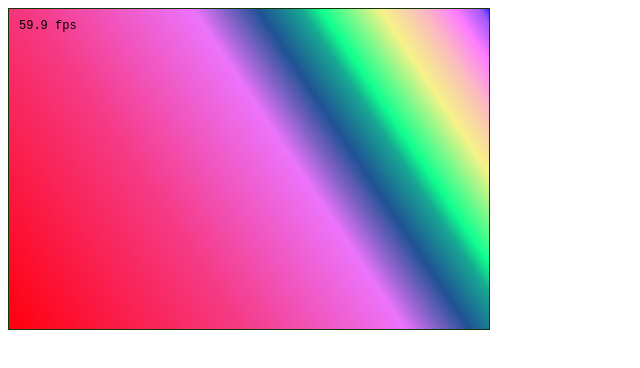
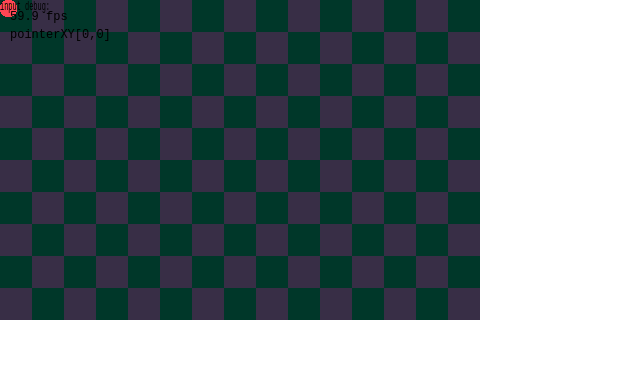
Before and after one commit to blufiro/DumDeeDungeon, a plain HTML site: page index.html in a window 1280 px wide. Shown: the whole page, without its empty margins (0-640 px from the left). Drawn offline with Linux system fonts and the light colour scheme.

Commit message:
added mouse and touch input changed bg and player graphic

```diff
--- a/index.html
+++ b/index.html
@@ -2,17 +2,23 @@
 <html>
 
 <head>
+	<title>Dum Dee Dungeon v0.1</title>
+	<!-- iOS and Android meta tags -->
+	<meta name="viewport" content="width=device-width, initial-scale=1.0, user-scalable=no">
+	<meta name="apple-mobile-web-app-capable" content="yes">
+	<meta name="format-detection" content="telephone=no">
+
+	<!-- scripts to include -->
 <script src="util.js"></script>
 <script src="main.js"></script>
 </head>
 
-<body>
+<body style="margin:0px">
 
-<canvas id="canvas" width="480" height="320" style="border:1px solid #123608;">Your browser does not support html5 canvas</canvas>
+<canvas id="canvas" width="480" height="320" style="border:0px solid #123608;">Your browser does not support html5 canvas</canvas>
 
 
 <script>
-// run main
 try
 {
 	main();
--- a/main.js
+++ b/main.js
@@ -6,7 +6,7 @@ var context;
 var resources;
 var playerGob;
 var intervalID;
-var showFPS = true;
+var showDebugInfo = true;
 
 function main()
 {
@@ -19,12 +19,14 @@ function main()
 	context = canvas.getContext("2d");
 
 	// input event listeners
-	registerInputEvents(window);
+	registerInputEvents(canvas, true);
 }
 
 function onResourcesLoaded()
 {
 	var imgs = {
+		"player" : "images/player.png",
+		"bg" : "images/bg.png",
 		"gradient" : "images/gradient.jpg"
 	};
 
@@ -36,17 +38,19 @@ function init()
 {
 	console.log("init()");
 
+	bgGob = new GameObject();
+	bgGob.sprite = new ImageSprite( resources.images["bg"] );
 	playerGob = new Player();
 
 	intervalID = setInterval(mainloop, 1000.0/60.0);
-	//mainloop();
 }
 
 function mainloop()
 {
 	update();
 	draw();
-	drawFPS();
+	drawDebugInfo();
+	Input.pointerUpdate();
 }
 
 function update()
@@ -59,22 +63,27 @@ function draw()
 {
 	context.clearRect(0,0, w, h);
 
-	context.fillStyle='#712033';
-	context.fillRect(50,50,100,80);
+	// context.fillStyle='#712033';
+	// context.fillRect(50,50,100,80);
 
-
+	bgGob.draw(context);
 	playerGob.draw(context);
 }
 
-function drawFPS()
+function drawDebugInfo()
 {
-	if(showFPS)
+	if(showDebugInfo)
 	{
-		// fps
 		context.setTransform(1,0,0,1,0,0);
 		context.font="12px Monospace";
 		context.fillStyle="#000000";
+
+		// fps
 		context.fillText(getFpsString(), 10, 20);
+
+		// mouse / touch pos
+		context.fillText("pointerXY["+Input.pointerX+","+Input.pointerY+"]", 10, 38);
+		context.fillText("input debug:",Input.debugString, 10, 50);
 	}
 }
 
@@ -84,7 +93,7 @@ function drawFPS()
 function Player()
 {
 	GameObject.call(this);
-	this.sprite = new ImageSprite( resources.images["gradient"] );
+	this.sprite = new ImageSprite( resources.images["player"] );
 
 	//this.vx = 1;
 
@@ -120,4 +129,10 @@ Player.prototype.update = function()
 	{
 		this.y += 5;
 	}
+
+	if(Input.pointerIsPressed || Input.pointerIsReleased)
+	{
+		this.x = Input.pointerX;
+		this.y = Input.pointerY;
+	}
 };
--- a/util.js
+++ b/util.js
@@ -49,36 +49,10 @@ var Keys = {
     ALT : 18,
     ESC : 27,
     SPACE : 32,
-    LEFT_ARROW : 37,
-    UP_ARROW : 38,
-    RIGHT_ARROW : 39,
-    DOWN_ARROW : 40,
-    A : 65,
-    B : 66,
-    C : 67,
-    D : 68,
-    E : 69,
-    F : 70,
-    G : 71,
-    H : 72,
-    I : 73,
-    J : 74,
-    K : 75,
-    L : 76,
-    M : 77,
-    N : 78,
-    O : 79,
-    P : 80,
-    Q : 81,
-    R : 82,
-    S : 83,
-    T : 84,
-    U : 85,
-    V : 86,
-    W : 87,
-    X : 88,
-    Y : 89,
-    Z : 90,
+    LEFT_ARROW : 37, UP_ARROW : 38, RIGHT_ARROW : 39, DOWN_ARROW : 40,
+    A : 65, B : 66, C : 67, D : 68, E : 69, F : 70, G : 71, H : 72, I : 73,
+    J : 74, K : 75, L : 76, M : 77, N : 78, O : 79, P : 80, Q : 81, R : 82,
+    S : 83, T : 84, U : 85, V : 86, W : 87, X : 88, Y : 89, Z : 90,
 };
 
 var Input = {
@@ -91,13 +65,99 @@ var Input = {
     keyRelease : function (evt)
     {
         this.keys[evt.keyCode] = 0;
+    },
+    pointerX : 0,
+    pointerY : 0,
+    pointerIsPressed : false,
+    pointerIsReleased : false,
+    pointerIsDown : false,
+    debugString : "",
+    pointerUpdate : function()
+    {
+        this.pointerIsPressed = false;
+        this.pointerIsReleased = false;
+        debugString = "";
+    },
+    pointerStart : function(x,y)
+    {
+        this.pointerMove(x,y);
+        this.pointerIsDown = true;
+        this.pointerIsPressed = true;
+    },
+    pointerMove : function (x,y)
+    {
+        this.pointerX = x + document.body.scrollLeft + document.documentElement.scrollLeft - canvas.offsetLeft;
+        this.pointerY = y + document.body.scrollTop + document.documentElement.scrollTop - canvas.offsetTop;
+    },
+    pointerEnd : function (x,y)
+    {
+        this.pointerMove(x,y);
+        this.pointerIsDown = false;
+        this.pointerIsReleased = true;
+    },
+    mouseDown : function(evt)
+    {
+        this.pointerStart(evt.clientX, evt.clientY);
+        debugString += "mouseDown,";
+    },
+    mouseMove : function(evt)
+    {
+        this.pointerMove(evt.clientX, evt.clientY);
+        debugString += "mouseMove,";
+    },
+    mouseUp : function(evt)
+    {
+        this.pointerEnd(evt.clientX, evt.clientY);
+        debugString += "mouseUp,";
+    },
+    touchStart : function(evt)
+    {
+        evt.preventDefault();
+        this.pointerStart(evt.targetTouches[0].clientX, evt.targetTouches[0].clientY);
+        debugString += "touchStart,";
+    },
+    touchMove : function(evt)
+    {
+        evt.preventDefault();
+        this.pointerMove(evt.targetTouches[0].clientX, evt.targetTouches[0].clientY);
+        debugString += "touchMove,";
+    },
+    touchEnd : function(evt)
+    {
+        evt.preventDefault();
+        // touch end does not have any touches or targetTouches, so we use changedTouches
+        this.pointerEnd(evt.changedTouches[0].clientX, evt.changedTouches[0].clientY);
+        debugString += "touchEnd,";
+    },
+};
+Input.pointerUpdate.bind(Input);
+
+function registerInputEvents(canvas, preventScrolling)
+{
+    console.log("registerInputEvents", window);
+
+    // key events
+    window.addEventListener("keydown", Input.keyPress.bind(Input), false);
+    window.addEventListener("keyup", Input.keyRelease.bind(Input), false);
+
+    // mouse events
+    canvas.addEventListener("mousedown", Input.mouseDown.bind(Input), false);
+    canvas.addEventListener("mousemove", Input.mouseMove.bind(Input), false);
+    document.body.addEventListener("mouseup", Input.mouseUp.bind(Input), false);
+
+    // touch events
+    canvas.addEventListener("touchstart", Input.touchStart.bind(Input), false);
+    canvas.addEventListener("touchmove", Input.touchMove.bind(Input), true);
+    canvas.addEventListener("touchend", Input.touchEnd.bind(Input), false);
+    document.body.addEventListener("touchcancel", Input.touchEnd.bind(Input), false);
+
+    // prevent scrolling
+    if(preventScrolling)
+    {
+        document.body.addEventListener('touchmove', function(event) {
+          event.preventDefault();
+        }, false);
     }
-};
-function registerInputEvents(element)
-{
-    console.log("registerInputEvents", element);
-    element.addEventListener("keydown", Input.keyPress.bind(Input));
-    element.addEventListener("keyup", Input.keyRelease.bind(Input));
 }
 
 /*********************************
```
Also changed, not shown: images/bg.png (added), images/player.png (added), 2 other files.
